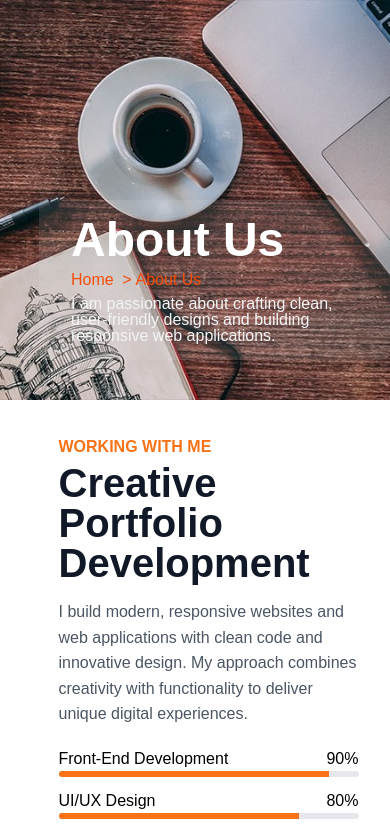
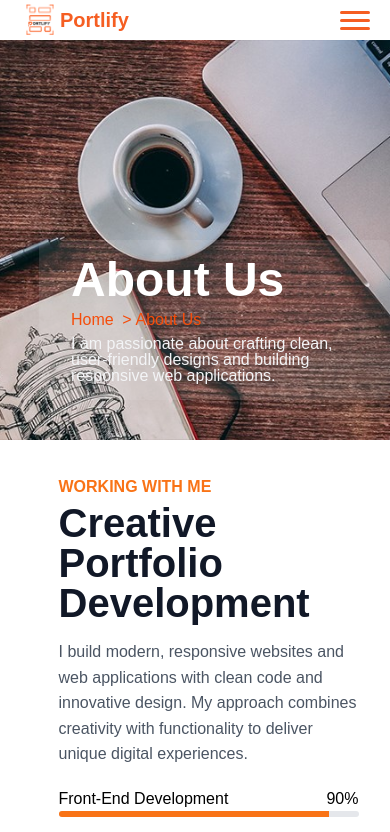
Before and after one commit to ZzzNTKzzZ/Web, a React (Create React App) app: page /About in a window 390 px wide. Shown: the top 832 px of the page. Built offline with nearby package versions, Linux system fonts and the light colour scheme.

Commit message:
edit responsive

```diff
--- a/src/Page/About/About.jsx
+++ b/src/Page/About/About.jsx
@@ -4,11 +4,26 @@ import Navbar from "../../components/Navbar/Navbar";
 import HeaderAbout from "../../components/About/HeaderAbout/HeaderAbout";
 import PortAbout from "../../components/About/PortAbout/PortAbout";
 import Footer from "../../components/Footer/Footer";
+import NavbarResponsive from "../../components/Navbar/NavbarResponsive";
+
+import useScrollDirection from "../../Hooks/useScrollY";
+import useScreenWidth from "../../Hooks/useScreenWidth";
 
 function About() {
+    const scrollDirection = useScrollDirection();
+    const currentScreenWidth = useScreenWidth();
+
+    const MOBILE_BREAKPOINT = 768; // px
+
     return (
         <div className="contact">
-            <Navbar />
+            {currentScreenWidth < MOBILE_BREAKPOINT ? (
+        // Nếu chiều rộng màn hình nhỏ hơn 768px, hiển thị NavbarResponsive
+        <NavbarResponsive/>
+      ) : (
+        // Nếu chiều rộng màn hình lớn hơn hoặc bằng 768px, hiển thị Navbar
+        <Navbar scrollDirection={scrollDirection} />
+      )}
             <HeaderAbout />
             <PortAbout />
             <Footer/>
--- a/src/Page/Contact/Contact.jsx
+++ b/src/Page/Contact/Contact.jsx
@@ -7,15 +7,31 @@ import PortfolioFAQ from "../../components/Contact/PortfolioFAQ/PortfolioFAQ";
 import PortfolioServices from "../../components/Contact/PortfolioServices/PortfolioServices";
 import Footer from "../../components/Footer/Footer";
 
+import useScrollDirection from "../../Hooks/useScrollY";
+import useScreenWidth from "../../Hooks/useScreenWidth";
+
+import NavbarResponsive from "../../components/Navbar/NavbarResponsive";
+
 function Contact() {
+    const scrollDirection = useScrollDirection();
+    const currentScreenWidth = useScreenWidth();
+
+    const MOBILE_BREAKPOINT = 768; // px
+
   return (
     <div>
-            <Navbar/>
+      {currentScreenWidth < MOBILE_BREAKPOINT ? (
+        // Nếu chiều rộng màn hình nhỏ hơn 768px, hiển thị NavbarResponsive
+        <NavbarResponsive/>
+      ) : (
+        // Nếu chiều rộng màn hình lớn hơn hoặc bằng 768px, hiển thị Navbar
+        <Navbar scrollDirection={scrollDirection} />
+      )}
       <ContactHeader />
       <ContactFromSection />
       <MapSection />
       <PortfolioFAQ />
-            <PortfolioServices/>
+      <PortfolioServices />
       <Footer />
     </div>
   );
--- a/src/components/About/HeaderAbout/HeaderAbout.module.css
+++ b/src/components/About/HeaderAbout/HeaderAbout.module.css
@@ -3,6 +3,7 @@
     width: 100%;
     height: 400px; /* bạn có thể chỉnh cao thấp tùy ý */
     overflow: hidden;
+    z-index: -1;
 }
 
 .image {
--- a/src/components/Contact/ContactHeader/ContactHeader.module.css
+++ b/src/components/Contact/ContactHeader/ContactHeader.module.css
@@ -3,6 +3,7 @@
   padding-bottom: 40px;
   background-color: white;
   text-align: center;
+  z-index: 0;
 }
 
 .container {
@@ -20,7 +21,8 @@
 
 .underlined {
   display: inline-block;
-  position: relative;
+  /* position: relative; */
+  z-index: 0;
 }
 
 .underlined::after {
```
Lines whose indentation alone changed are shown as unchanged.
